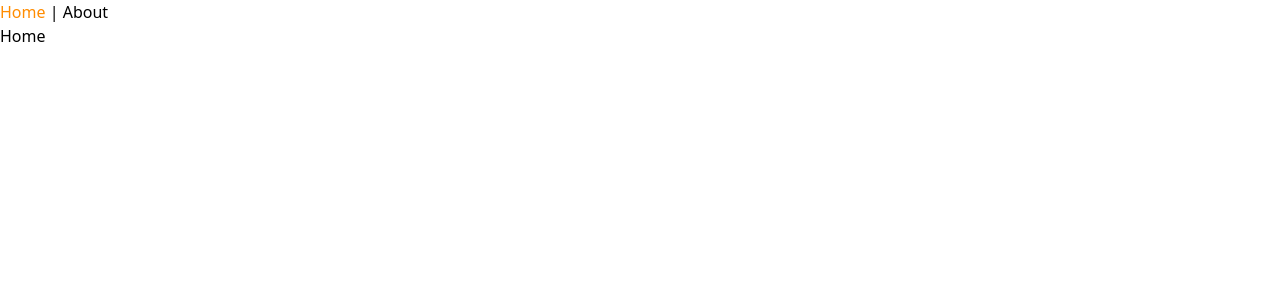
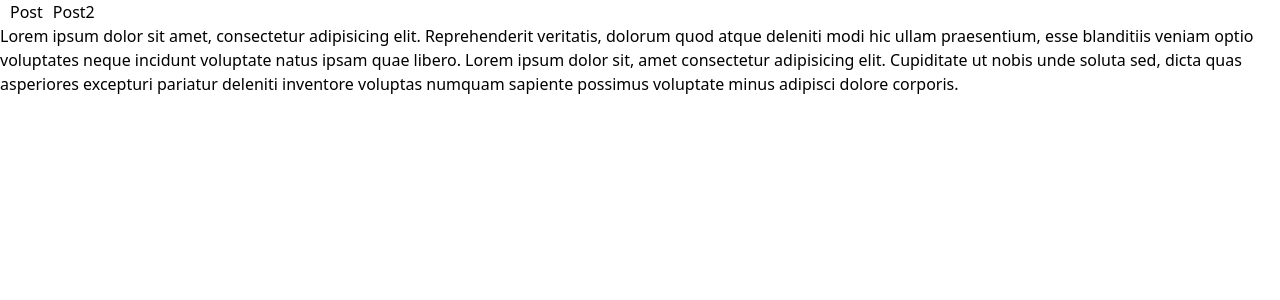
Before and after one commit to XuanCbbLin/Vue-project-test, a Vue app: page / in a window 1280 px wide. Shown: the top 300 px of the page. Built offline with nearby package versions, Linux system fonts and the light colour scheme.

Commit message:
script setup and Dynamic Components

```diff
--- a/src/App.vue
+++ b/src/App.vue
@@ -1,18 +1,22 @@
 <template>
-  <router-link to="/">Home</router-link> |
-  <router-link to="/about">About</router-link>
+  <!-- <router-link to="/">Home</router-link> | -->
+  <!-- <router-link to="/about">About</router-link> -->
 
-  <router-view />
+  <DynamicComponent />
+
+  <!-- <router-view /> -->
 </template>
 
 <script>
 import Home from "./views/Home.vue";
 import About from "./views/About.vue";
+import DynamicComponent from "./component/DynamicComponent.vue";
 
 export default {
   components: {
     Home,
     About,
+    DynamicComponent,
   },
   setup() {
     const pathComponent = {
--- /dev/null
+++ b/src/component/DynamicComponent.vue
@@ -0,0 +1,26 @@
+<template>
+  <button v-for="tab in tabs" :key="tab" @click="currentTab = tab.component">
+    {{ tab.text }}
+  </button>
+
+  <component :is="currentTab" />
+</template>
+
+<script setup>
+import { reactive, ref } from "vue";
+import Post from "../component/Post.vue";
+import Post2 from "../component/Post2.vue";
+
+const currentTab = ref(Post);
+
+const tabs = reactive([
+  { text: "Post", component: Post },
+  { text: "Post2", component: Post2 },
+]);
+</script>
+
+<style scoped>
+button {
+  margin-left: 10px;
+}
+</style>
--- /dev/null
+++ b/src/component/Post.vue
@@ -0,0 +1,13 @@
+<template>
+  <p>
+    Lorem ipsum dolor sit amet, consectetur adipisicing elit. Reprehenderit veritatis, dolorum quod atque deleniti modi hic ullam praesentium, esse blanditiis veniam optio voluptates neque incidunt
+    voluptate natus ipsam quae libero. Lorem ipsum dolor sit, amet consectetur adipisicing elit. Cupiditate ut nobis unde soluta sed, dicta quas asperiores excepturi pariatur deleniti inventore
+    voluptas numquam sapiente possimus voluptate minus adipisci dolore corporis.
+  </p>
+</template>
+
+<script>
+export default {};
+</script>
+
+<style></style>
--- /dev/null
+++ b/src/component/Post2.vue
@@ -0,0 +1,12 @@
+<template>
+  <p>
+    Lorem ipsum dolor sit amet, consectetur adipisicing elit. Animi incidunt laborum suscipit laboriosam obcaecati! Nulla quod deserunt, earum magnam adipisci est facere sit, cumque error eum animi
+    consectetur ducimus architecto.
+  </p>
+</template>
+
+<script>
+export default {};
+</script>
+
+<style></style>
```
